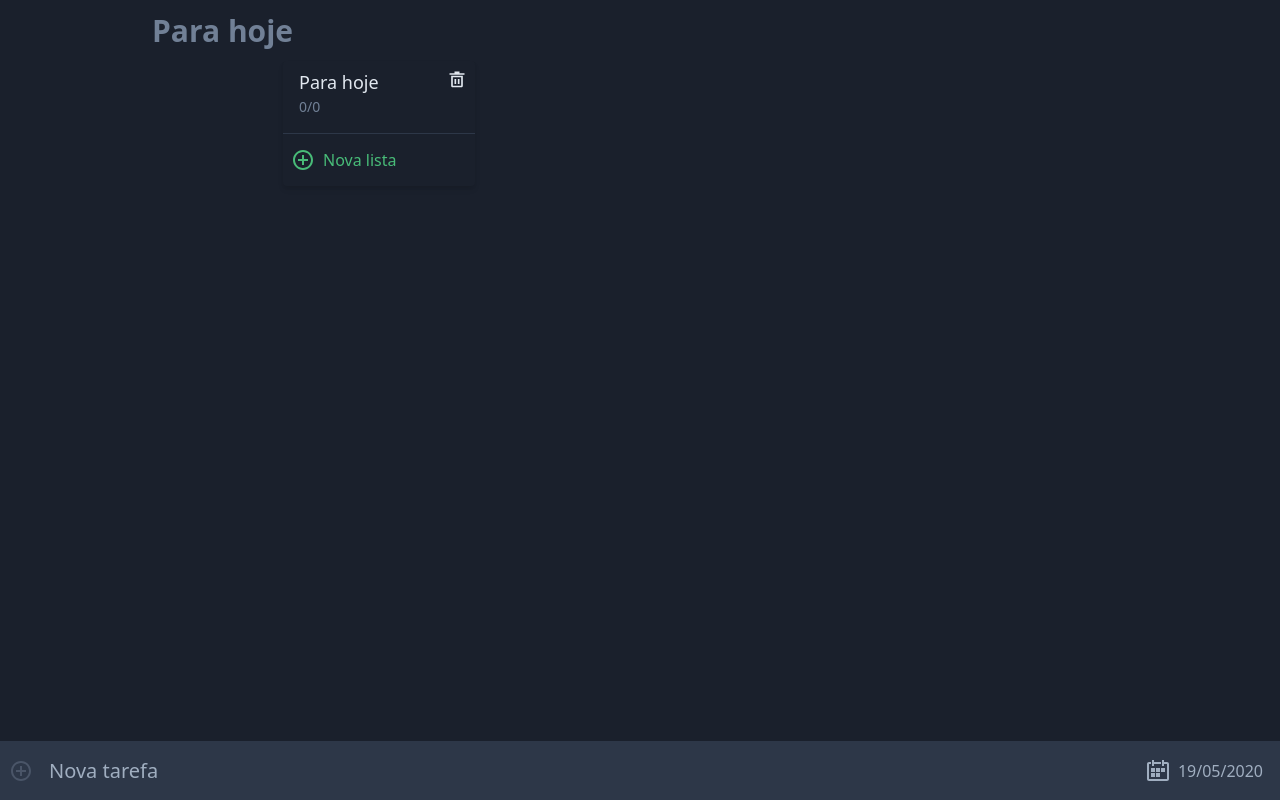
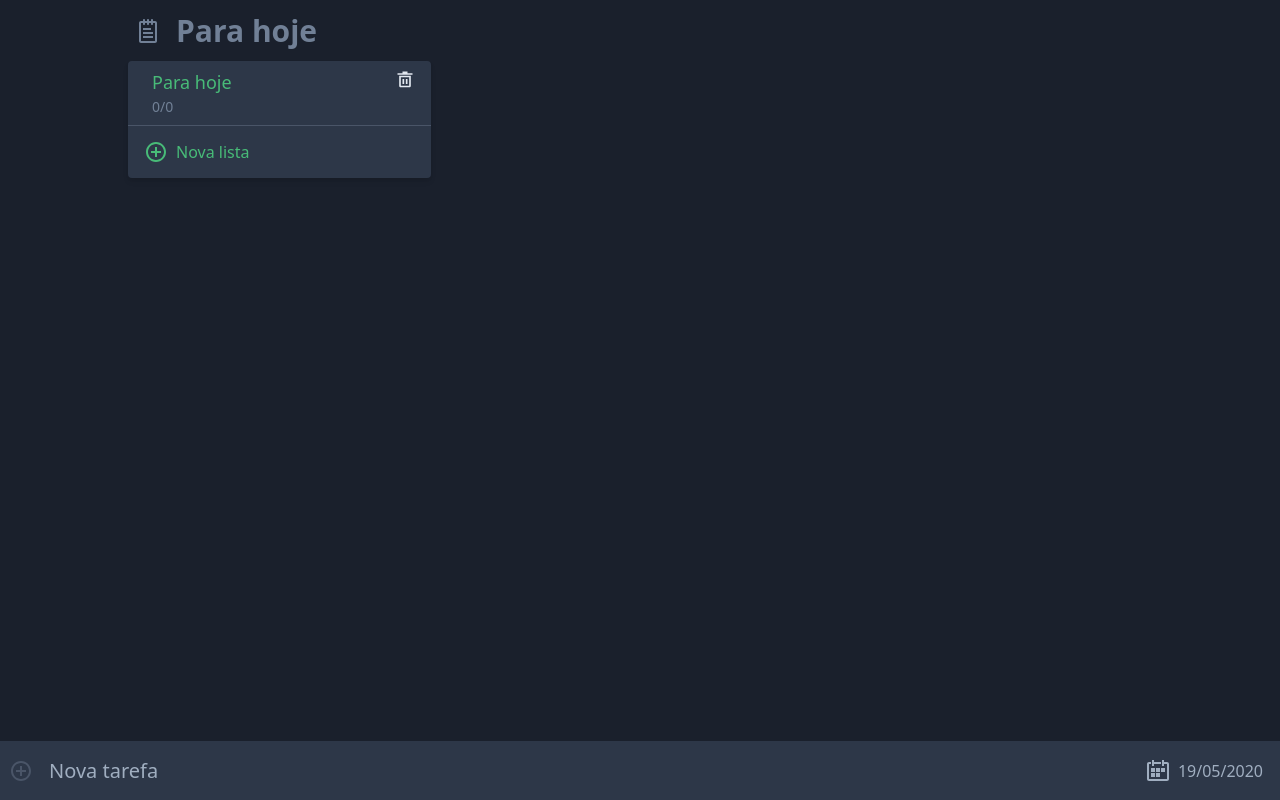
Before and after one commit to joelxr/tiber, a Vue app: page / in a window 1280 px wide. Both pictures are taken after a click on the element 640 px from the left and 30 px from the top of the page. Built offline with nearby package versions, Linux system fonts and the light colour scheme.

Commit message:
Finaliza seltor de listas

```diff
--- a/src/components/Icon.vue
+++ b/src/components/Icon.vue
@@ -65,13 +65,14 @@
 
       <g v-else-if="name === 'notes'">
         <g>
-          <polygon
-            points="13,11 11,11 11,14 8,14 8,16 11,16 11,19 13,19 13,16 16,16 16,14 13,14"
-          />
+          <rect x="7" y="13" width="10" height="2" />
+          <rect x="7" y="9" width="8" height="2" />
+          <rect x="7" y="17" width="10" height="2" />
           <path
-            d="M19,5h-2V3h-1.142c-0.447-1.72-2-3-3.858-3S8.589,1.28,8.142,3H7v2H5C3.897,5,3,5.897,3,7v14
-			c0,1.103,0.897,2,2,2h14c1.103,0,2-0.897,2-2V7C21,5.897,20.103,5,19,5z M12,2c0.739,0,1.385,0.402,1.731,1h-3.463
-			C10.615,2.402,11.261,2,12,2z M9,5h6v2H9V5z M19,21H5V7h2v2h10V7h2V21z"
+            d="M19,2h-2V1c0-0.552-0.448-1-1-1s-1,0.448-1,1v1h-2V1c0-0.552-0.448-1-1-1s-1,0.448-1,1v1H9V1
+			c0-0.552-0.448-1-1-1S7,0.448,7,1v1H5C3.897,2,3,2.896,3,4v18c0,1.103,0.897,2,2,2h14c1.103,0,2-0.897,2-2V4
+			C21,2.896,20.103,2,19,2z M5,22V4h2v1c0,0.553,0.448,1,1,1s1-0.447,1-1V4h2v1c0,0.553,0.448,1,1,1s1-0.447,1-1V4h2v1
+			c0,0.553,0.448,1,1,1s1-0.447,1-1V4h2l0.001,18H5z"
           />
         </g>
       </g>
--- a/src/components/ListSelector.vue
+++ b/src/components/ListSelector.vue
@@ -1,11 +1,12 @@
 <template>
   <div
-    class="flex px-2 sm:mx-10 md:mx-12 lg:mx-16 xl:mx-32"
+    ref="inputRef"
+    class="flex px-2 sm:mx-10 md:mx-12 lg:mx-16 xl:mx-32 text-gray-600 hover:text-blue-600 cursor-pointer"
     @click="toggleDropdown"
   >
+    <Icon name="notes" />
     <input
-      ref="inputRef"
-      class="bg-gray-900 text-gray-600 text-3xl font-black mx-4 py-2 hover:text-blue-600 cursor-pointer"
+      class="flex-grow-1 bg-gray-900 text-gray-600 hover:text-blue-600 text-3xl font-black mx-4 py-2"
       :value="selectedList.name"
       @input="selectedList.name = $event.target.value"
       @click="isDropdownVisible = !isDropdownVisible"
@@ -13,17 +14,20 @@
   </div>
   <div
     ref="dropdownRef"
-    class="m-4 w-48 bg-gray-900 shadow-md rounded"
+    class="m-4 bg-gray-800 shadow-md rounded"
+    style="max-width: 36rem;"
     v-show="isDropdownVisible"
   >
+    <div style="max-height: 400px; overflow: auto;">
       <div
         v-for="(list, index) in lists"
         :key="index"
-      class="flex justify-between p-2"
+        class="flex justify-between px-4 py-2 border-b border-gray-700"
       >
         <div class="text-lg mx-2">
           <div
             class="cursor-pointer hover:text-blue-500"
+            :class="{ 'text-green-500': selectedList.id === list.id }"
             @click="selectList(list)"
           >
             {{ list.name }}
@@ -31,7 +35,9 @@
 
           <div class="text-sm text-gray-600">
             {{
-            `${list.tasks.filter((t) => t.isDone).length}/${list.tasks.length}`
+              `${list.tasks.filter((t) => t.isDone).length}/${
+                list.tasks.length
+              }`
             }}
           </div>
         </div>
@@ -42,8 +48,9 @@
           <Icon name="trash" size="sm"></Icon>
         </button>
       </div>
+    </div>
     <AddItemInput
-      class="mt-2 p-2 border-t border-gray-800"
+      class="px-4 py-2"
       @new="$emit('new', $event)"
       placeholder="Nova lista"
     />
@@ -81,7 +88,9 @@ export default {
     let popperInstance = null
 
     onMounted(() => {
-      popperInstance = createPopper(inputRef.value, dropdownRef.value, {})
+      popperInstance = createPopper(inputRef.value, dropdownRef.value, {
+        placement: 'auto-start',
+      })
     })
 
     return {
--- a/src/components/TaskDetail.vue
+++ b/src/components/TaskDetail.vue
@@ -16,7 +16,7 @@
           class="flex text-gray-500 hover:text-red-500 mr-2"
           @click="$emit('remove', item)"
         >
-          <Icon name="trash" class="mr-2" /> Excluir tarefa
+          <Icon name="trash" class="mr-2" /> EXCLUIR
         </button>
       </div>
 
```
Lines whose indentation alone changed are shown as unchanged.
